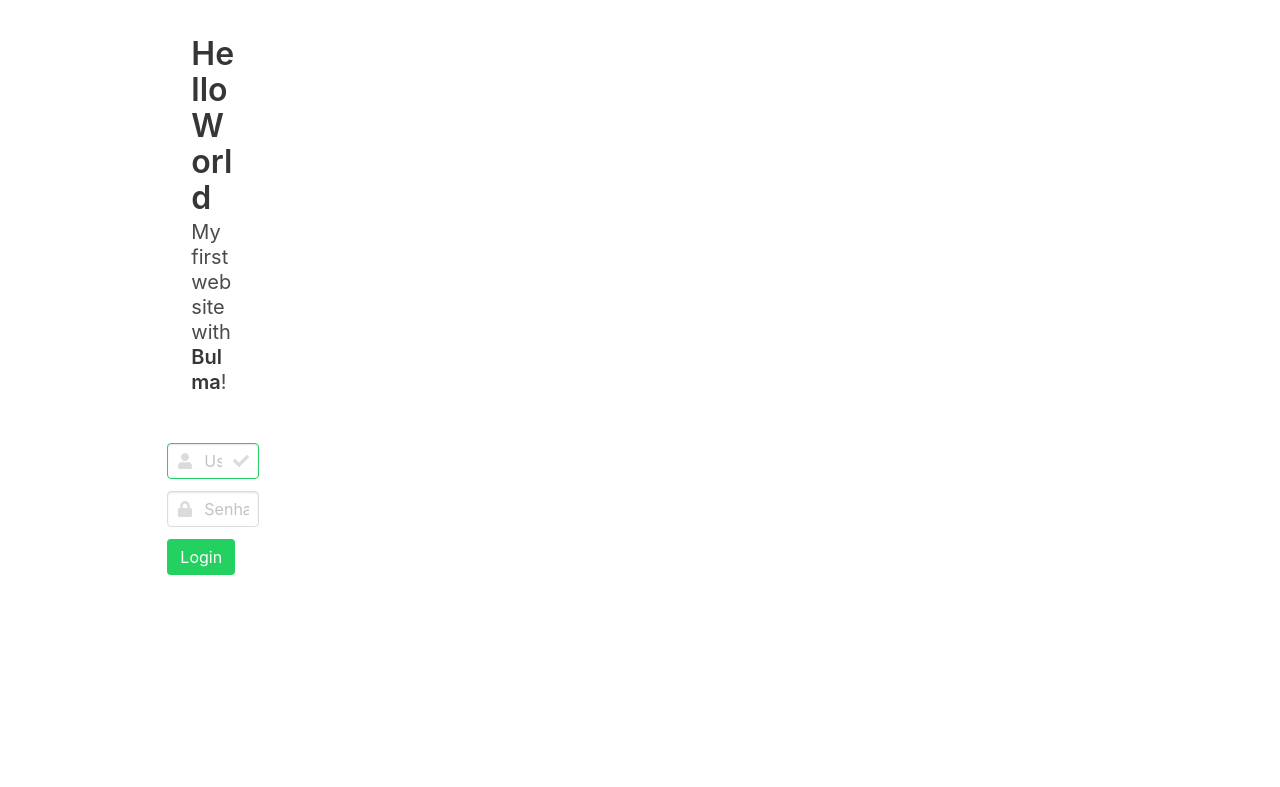
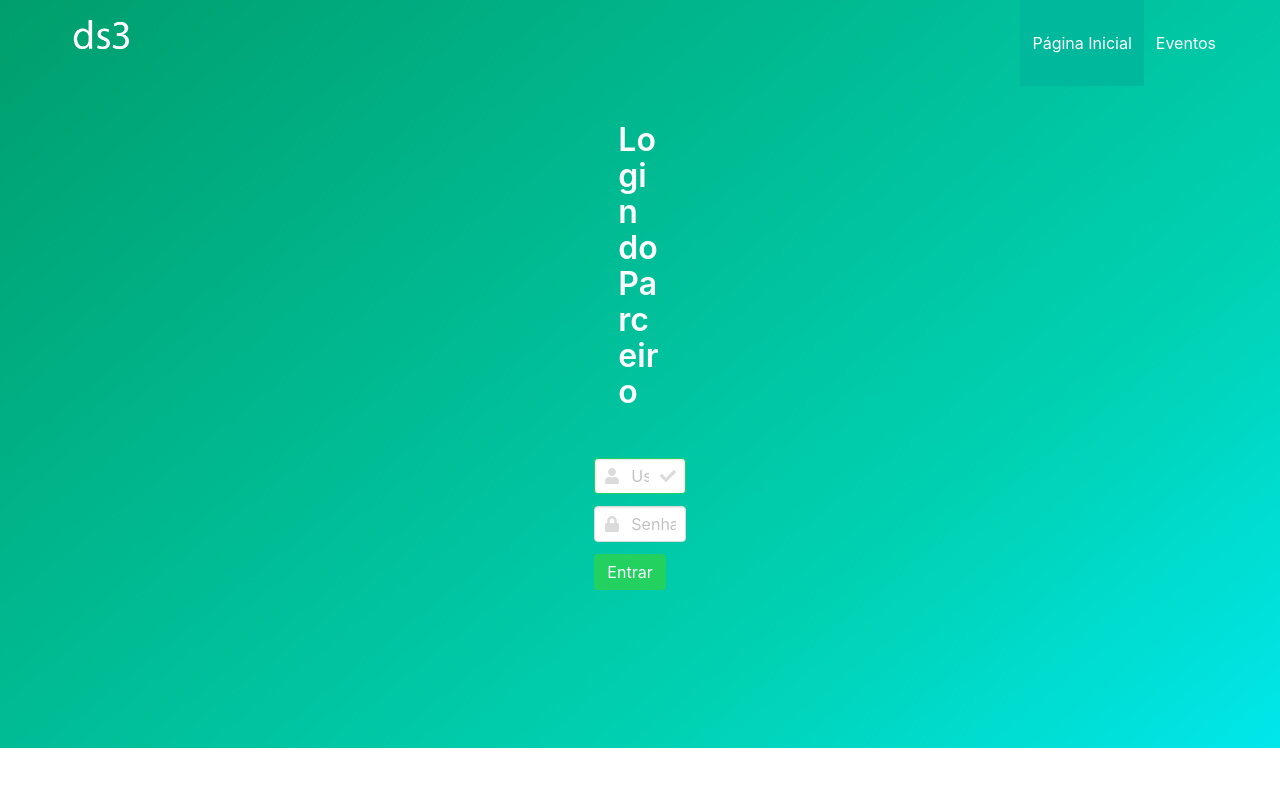
Before and after one commit to Wichrowski/projetods3, a Flask app: page / in a window 1280 px wide. Shown: the top 787 px of the page. Run offline with Flask 2, Linux system fonts and the light colour scheme; some libraries are stand-ins or nearby versions.

Commit message:
Adicionando pasta Static e alterações no html login

```diff
--- a/templates/login_parceiro.html
+++ b/templates/login_parceiro.html
@@ -10,6 +10,35 @@
 </head>
 
 <body>
+    <section class="hero is-primary is-fullheight-with-navbar is-bold">
+        <!-- Hero head: will stick at the top -->
+        <div class="hero-head">
+          <nav class="navbar">
+            <div class="container">
+              <div class="navbar-brand">
+                <a class="heading">
+                  <img src="/static/ds3_logo.png" alt="Logo" width="100" height="100">
+                </a>
+                <span class="navbar-burger burger" data-target="navbarMenuHeroA">
+                  <span></span>
+                  <span></span>
+                  <span></span>
+                </span>
+              </div>
+              <div id="navbarMenuHeroA" class="navbar-menu">
+                <div class="navbar-end">
+                  <a class="navbar-item is-active">
+                    Página Inicial
+                  </a>
+                  <a class="navbar-item">
+                    Eventos
+                  </a>
+                </span>
+              </div>
+            </div>
+          </div>
+        </nav>
+      </div>
   <div class="container">
     <div class="columns">
       <div class="columns is-mobile">
@@ -17,12 +46,8 @@
           <section class="section">
             <div class="container">
               <h1 class="title">
-                Hello World
+                Login do Parceiro
               </h1>
-              <p class="subtitle">
-                My first website with
-                <strong>Bulma</strong>!
-              </p>
             </div>
           </section>
           <div class="field">
@@ -47,7 +72,7 @@
           <div class="field">
             <p class="control">
               <button class="button is-success">
-                Login
+                Entrar
               </button>
             </p>
           </div>
```
Also changed, not shown: static/ds3_logo.png (added).
